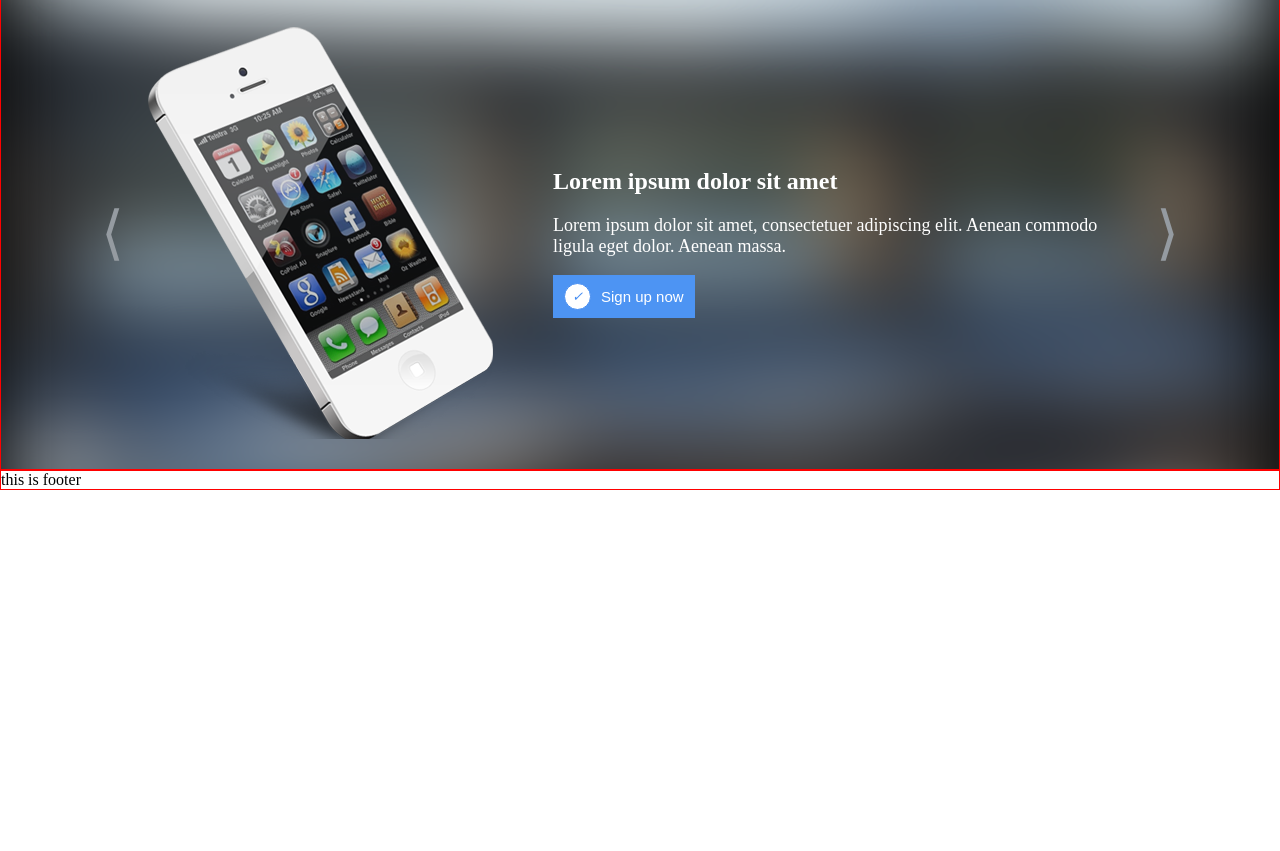
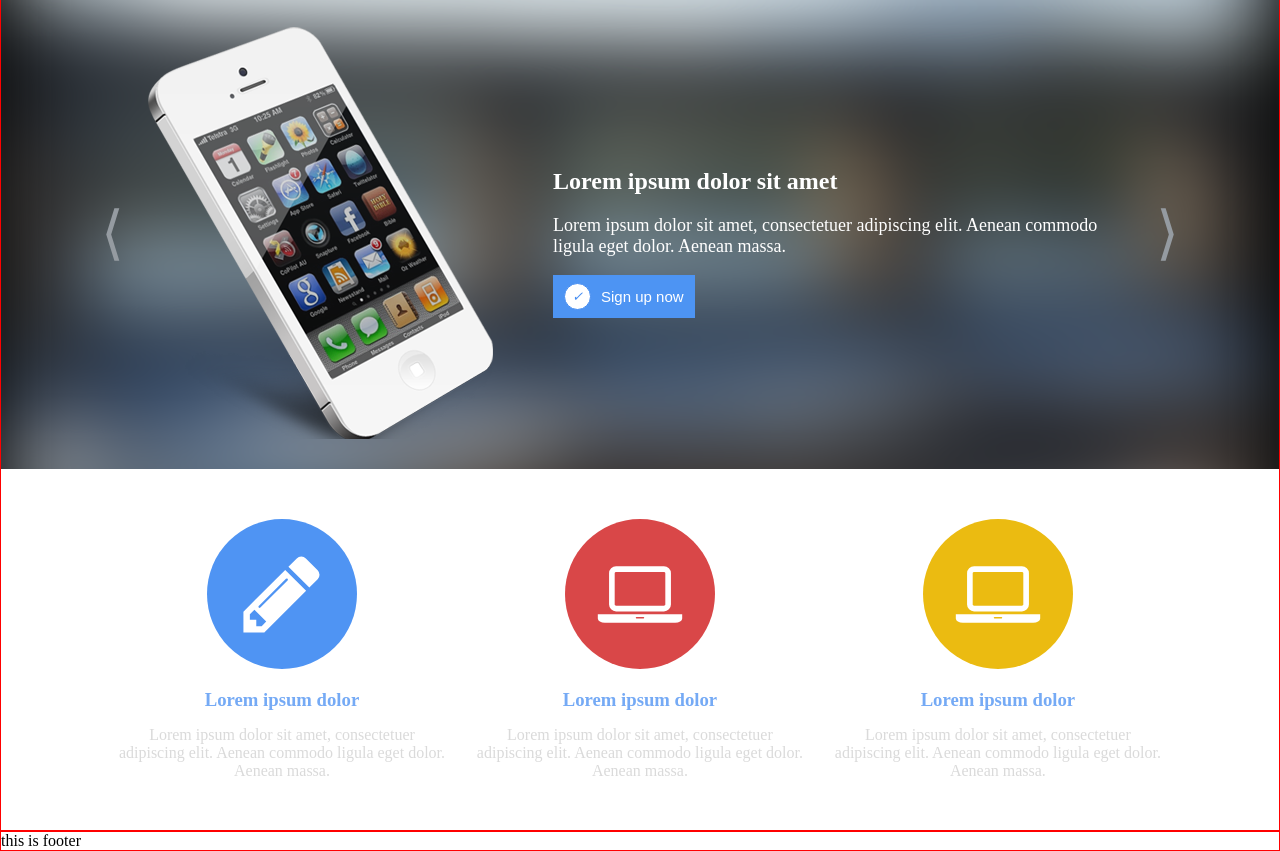
Before and after one commit to nancyphak/FullStack, a plain HTML site: page FrontEnd/bem/index.html in a window 1280 px wide. Shown: the part 78-929 px from the top of the page. Before the commit the page ends 800 px from the top, so only its background shows below. Drawn offline with Linux system fonts and the light colour scheme.

Commit message:
carrying out bem for services component

```diff
--- a/FrontEnd/bem/index.html
+++ b/FrontEnd/bem/index.html
@@ -47,6 +47,23 @@
                         </div>
                     </div>
                 </div>
+                <ul class="services">
+                    <li class="services__item">
+                        <i class="icon-edit"></i>
+                        <h3 class="services__item__title">Lorem ipsum dolor</h3>
+                        <p class="services__item__desc">Lorem ipsum dolor sit amet, consectetuer adipiscing elit. Aenean commodo ligula eget dolor. Aenean massa.</p>
+                    </li>
+                    <li class="services__item">
+                        <i class="icon-laptop"></i>
+                        <h3 class="services__item__title">Lorem ipsum dolor</h3>
+                        <p class="services__item__desc">Lorem ipsum dolor sit amet, consectetuer adipiscing elit. Aenean commodo ligula eget dolor. Aenean massa.</p>
+                    </li>
+                    <li class="services__item">
+                        <i class="icon-shopping-basket"></i>
+                        <h3 class="services__item__title">Lorem ipsum dolor</h3>
+                        <p class="services__item__desc">Lorem ipsum dolor sit amet, consectetuer adipiscing elit. Aenean commodo ligula eget dolor. Aenean massa.</p>
+                    </li>
+                </ul>
             </div>
             <div class="footer">
                 this is footer
--- a/FrontEnd/bem/styles.css
+++ b/FrontEnd/bem/styles.css
@@ -152,6 +152,78 @@ li{
     vertical-align: middle;
 }
 /*btn-sign-up end*/
+/*services start*/
+.services{
+    padding: 50px 102px;
+    overflow: hidden;
+}
+.services__item{
+    width: 33.33%;
+    float: left;
+    text-align: center;
+}
+.services__item__title{
+    color:#75AAF5;
+    margin: 20px 15px 15px;
+}
+.services__item__desc{
+    color:#DADADA;
+    margin: 0 15px;
+}
+/*services end*/
+/*icon start  */
+.icon-edit{
+    background-color: #4F94F3;
+    display: block;
+    width: 90px;
+    height: 90px;
+    padding: 30px;
+    margin: auto;
+    border-radius: 50%;
+}
+.icon-edit:before {
+    background: url(img/pencil.svg) center no-repeat;
+    content: "";
+    display: block;
+    width: 90px;
+    height: 90px;
+    background-size: 90px;
+}
+.icon-laptop{
+    background-color: #D94748;
+    display: block;
+    width: 90px;
+    height: 90px;
+    padding: 30px;
+    margin: auto;
+    border-radius: 50%;
+}
+.icon-laptop:before{
+    background:url(img/laptop.svg) center no-repeat;
+    content: "";
+    display: block;
+    width: 90px;
+    height: 90px;
+    background-size: 90px;
+}
+.icon-shopping-basket{
+    background-color: #EBBB11;
+    display: block;
+    width: 90px;
+    height: 90px;
+    padding: 30px;
+    margin: auto;
+    border-radius: 50%;
+}
+.icon-shopping-basket:before{
+    background:url(img/laptop.svg) center no-repeat;
+    content: "";
+    display: block;
+    width: 90px;
+    height: 90px;
+    background-size: 90px;
+}
+/*icon end  */
 /*page start*/
 .page > .header{
     border: 1px solid red;
```
Also changed, not shown: FrontEnd/bem/img/laptop.svg (added), FrontEnd/bem/img/pencil.svg (added), FrontEnd/bem/img/shopping_basket.svg (added).
